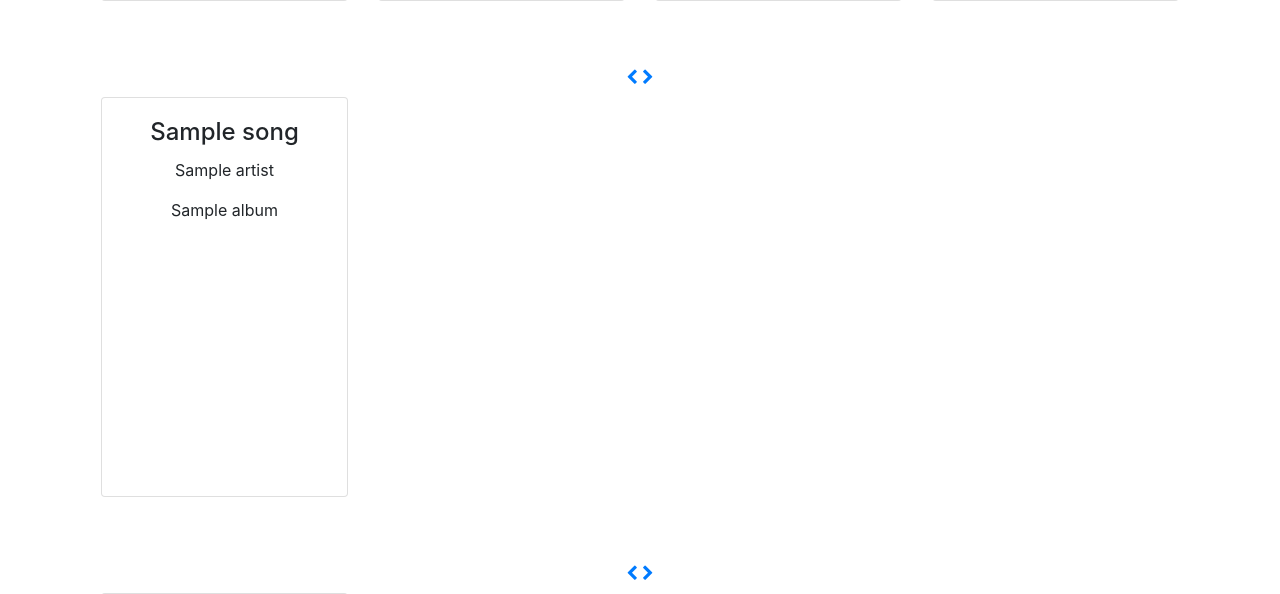
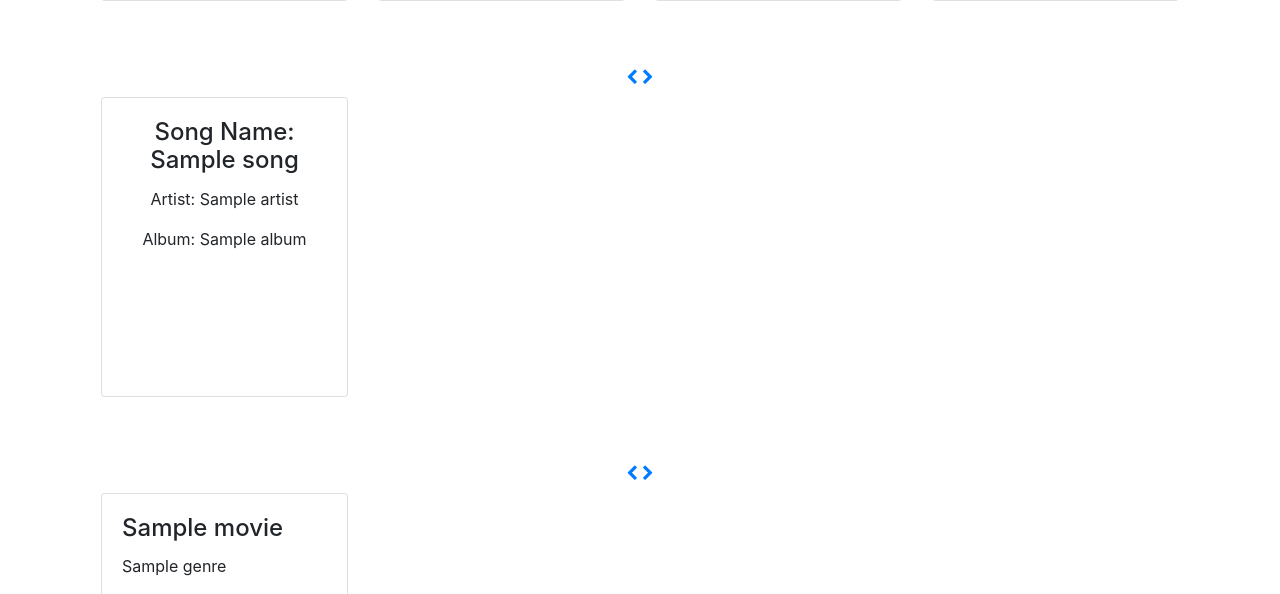
Before and after one commit to dhanashreesshetty/Flask-Chatbot, a Flask app: template templates/recommendation.html in a window 1280 px wide. Shown: the part 984-1578 px from the top of the page. Run offline with Flask 2, Linux system fonts and the light colour scheme; the template is opened without the code that fills it: most values are stand-ins (such as "Sample title", 1, 10 or a date in 2020); grey boxes marked "Sample" are stand-in pictures; parts of the project's set-up code (start-up, migrations or seed data) failed here and were passed over; some libraries are stand-ins or nearby versions.

Commit message:
Image loading in movies and stlying of cards

```diff
--- a/templates/recommendation.html
+++ b/templates/recommendation.html
@@ -237,7 +237,7 @@
     <div class="col-md-3" style="float:left">
      <div class="card mb-2"style="height:400px">
         <div class="card-body">
-          <h4 class="card-title">Hello</h4>
+          <h4 class="card-title">Quotes for you</h4>
           <p class="card-text" style="text-align:center">{{ quote }}</p>
         </div>
       </div>
@@ -253,7 +253,7 @@
     <div class="col-md-3" style="float:left">
      <div class="card mb-2" style="height:400px">
         <div class="card-body">
-          <h4 class="card-title">Card title</h4>
+          <h4 class="card-title">Quotes for you</h4>
           <p class="card-text" style="text-align:center">{{ quote }}</p>
         </div>
       </div>
@@ -464,11 +464,11 @@
     <div class="carousel-item active">
       {% for song in songs1 %}
       <div class="col-md-3" style="float:left">
-       <div class="card mb-2"style="height:400px">
+       <div class="card mb-2"style="height:300px">
           <div class="card-body">
-            <h4 class="card-title" style="text-align:center">{{ song['name'] }}</h4>
-            <p class="card-text" style="text-align:center">{{ song['artist'] }}</p>
-            <p class="card-text" style="text-align:center">{{ song['album'] }}</p>
+            <h4 class="card-title" style="text-align:center">Song Name: {{ song['name'] }}</h4>
+            <p class="card-text" style="text-align:center">Artist: {{ song['artist'] }}</p>
+            <p class="card-text" style="text-align:center">Album: {{ song['album'] }}</p>
           </div>
         </div>
         </div>
@@ -481,11 +481,11 @@
 
       {% for song in songs2 %}
       <div class="col-md-3" style="float:left">
-       <div class="card mb-2" style="height:400px">
+       <div class="card mb-2" style="height:300px">
           <div class="card-body">
-            <h4 class="card-title" style="text-align:center">{{ song['name'] }}</h4>
-            <p class="card-text" style="text-align:center">{{ song['artist'] }}</p>
-            <p class="card-text" style="text-align:center">{{ song['album'] }}</p>
+            <h4 class="card-title" style="text-align:center">Song Name: {{ song['name'] }}</h4>
+            <p class="card-text" style="text-align:center">Artist: {{ song['artist'] }}</p>
+            <p class="card-text" style="text-align:center">Album: {{ song['album'] }}</p>
           </div>
         </div>
         </div>
@@ -536,12 +536,11 @@
 <div class="carousel-item active">
   {% for movie in movies1 %}
   <div class="col-md-3" style="float:left">
-   <div class="card mb-2"style="height:400px">
+   <div class="card mb-2"style="height:300px">
       <div class="card-body">
         <h4 class="card-title">{{ movie['title'] }}</h4>
         <p class="card-text">{{ movie['genre'] }}</p>
-        link = {{ movie['imdb_link'] }}
-        <img src=link />
+        <center><img src={{ movie['poster'] }} /></center>
       </div>
     </div>
     </div>
@@ -554,10 +553,11 @@
 
   {% for movie in movies2 %}
   <div class="col-md-3" style="float:left">
-   <div class="card mb-2"style="height:400px">
+   <div class="card mb-2"style="height:300px">
       <div class="card-body">
         <h4 class="card-title">{{ movie['title'] }}</h4>
         <p class="card-text" style="text-align:center">{{ movie['genre'] }}</p>
+      <center><img src={{ movie['poster'] }} /></center>
       </div>
     </div>
     </div>
```
Also changed, not shown: 2 other files.
